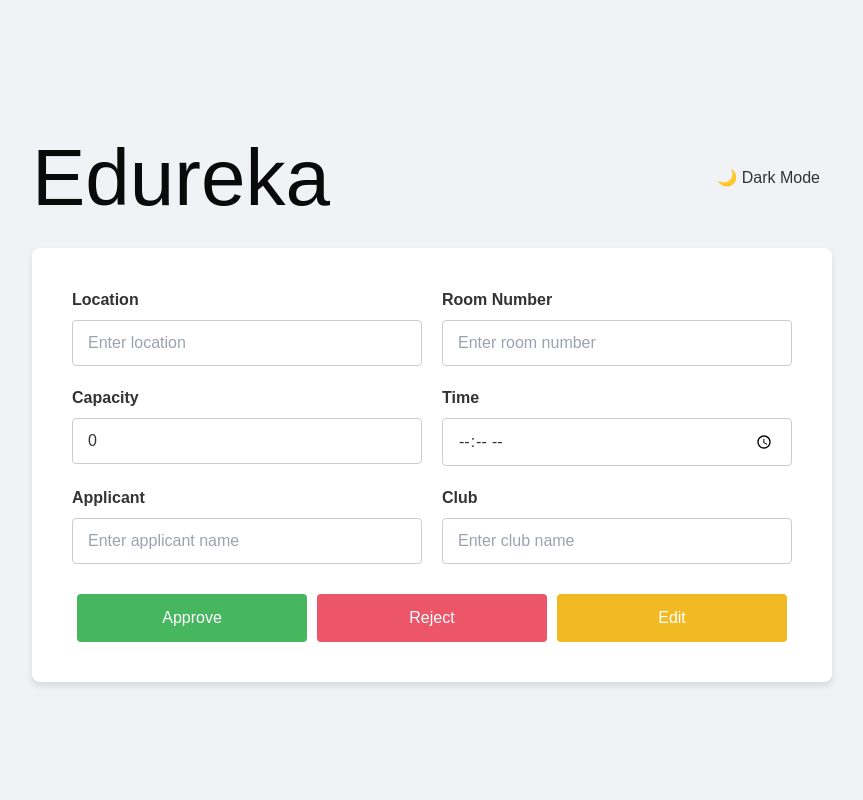
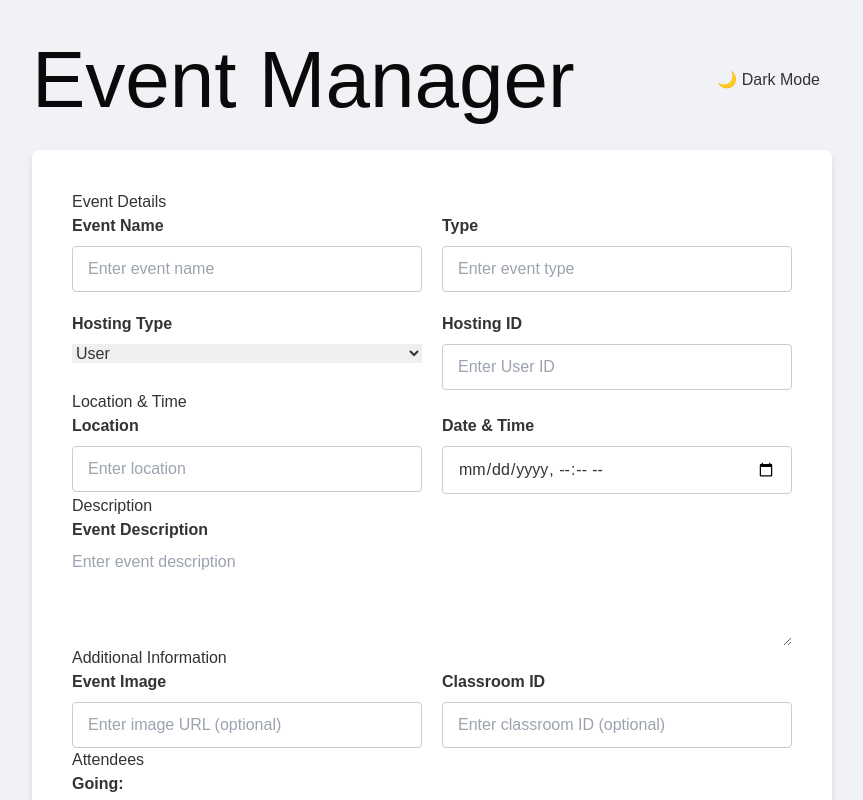
Before and after one commit to EdurekaRPI/front-end, a Next.js app: page / in a window 1280 px wide. Shown: the top 800 px of the page, without its empty margins (208-1071 px from the left). Built offline with nearby package versions, Linux system fonts and the light colour scheme.

Commit message:
re arrange main page based on data model

```diff
--- a/src/app/page.tsx
+++ b/src/app/page.tsx
@@ -3,25 +3,32 @@ import { useState, useEffect, ChangeEvent } from 'react';
 import styles from './page.module.css';
 
 interface FormData {
+  name: string;
+  type: string;
+  hostingType: 'User' | 'Club';
+  hostingId: string;
   location: string;
-  roomNumber: string;
-  capacity: number;
-  time: string;
-  applicant: string;
-  club: string;
+  date: string; // ISO string for date
+  description: string;
+  image?: string;
+  classroomId?: string;
 }
 
-export default function HomePage() {
+export default function EventPage() {
   const [formData, setFormData] = useState<FormData>({
+    name: '',
+    type: '',
+    hostingType: 'User',
+    hostingId: '',
     location: '',
-    roomNumber: '',
-    capacity: 0,
-    time: '',
-    applicant: '',
-    club: '',
+    date: '',
+    description: '',
+    image: '',
+    classroomId: '',
   });
 
   const [isDarkMode, setIsDarkMode] = useState<boolean>(false);
+  const [goingList, setGoingList] = useState<string[]>([]); // Assuming list of user names or IDs
 
   useEffect(() => {
     const savedTheme = localStorage.getItem('theme');
@@ -38,7 +45,7 @@ export default function HomePage() {
     }
   }, [isDarkMode]);
 
-  const handleChange = (e: ChangeEvent<HTMLInputElement>) => {
+  const handleChange = (e: ChangeEvent<HTMLInputElement | HTMLSelectElement | HTMLTextAreaElement>) => {
     const { name, value } = e.target;
     setFormData((prevData) => ({
       ...prevData,
@@ -47,18 +54,21 @@ export default function HomePage() {
   };
 
   const handleApprove = () => {
-    //approve logic
+    // Approve logic
     console.log('Approved:', formData);
+    // Add API call to approve the event
   };
 
   const handleReject = () => {
-    //reject logic
+    // Reject logic
     console.log('Rejected:', formData);
+    // Add API call to reject the event
   };
 
   const handleEdit = () => {
-    //edit logic
+    // Edit logic
     console.log('Edit:', formData);
+    // Add API call to edit the event
   };
 
   const toggleDarkMode = () => {
@@ -67,18 +77,82 @@ export default function HomePage() {
 
   return (
       <div className={`${styles.container} ${isDarkMode ? styles.dark : styles.light}`}>
-        {/* header */}
+        {/* Header */}
         <header className={styles.header}>
-          <h1>Edureka</h1>
-          {/* dark mode toggle */}
+          <h1>Event Manager</h1>
+          {/* Dark mode toggle */}
           <button className={styles.toggleButton} onClick={toggleDarkMode}>
             {isDarkMode ? '☀️ Light Mode' : '🌙 Dark Mode'}
           </button>
         </header>
 
-        {/* main */}
+        {/* Main Content */}
         <main className={styles.main}>
           <form className={styles.form} onSubmit={(e) => e.preventDefault()}>
+            <div className={styles.section}>
+              <h2>Event Details</h2>
+              <div className={styles.grid}>
+                {/* Name */}
+                <div className={styles.formGroup}>
+                  <label htmlFor="name">Event Name</label>
+                  <input
+                      type="text"
+                      id="name"
+                      name="name"
+                      placeholder="Enter event name"
+                      value={formData.name}
+                      onChange={handleChange}
+                      required
+                  />
+                </div>
+
+                {/* Type */}
+                <div className={styles.formGroup}>
+                  <label htmlFor="type">Type</label>
+                  <input
+                      type="text"
+                      id="type"
+                      name="type"
+                      placeholder="Enter event type"
+                      value={formData.type}
+                      onChange={handleChange}
+                      required
+                  />
+                </div>
+
+                {/* Hosting Type */}
+                <div className={styles.formGroup}>
+                  <label htmlFor="hostingType">Hosting Type</label>
+                  <select
+                      id="hostingType"
+                      name="hostingType"
+                      value={formData.hostingType}
+                      onChange={handleChange}
+                      required
+                  >
+                    <option value="User">User</option>
+                    <option value="Club">Club</option>
+                  </select>
+                </div>
+
+                {/* Hosting ID */}
+                <div className={styles.formGroup}>
+                  <label htmlFor="hostingId">Hosting ID</label>
+                  <input
+                      type="text"
+                      id="hostingId"
+                      name="hostingId"
+                      placeholder={`Enter ${formData.hostingType} ID`}
+                      value={formData.hostingId}
+                      onChange={handleChange}
+                      required
+                  />
+                </div>
+              </div>
+            </div>
+
+            <div className={styles.section}>
+              <h2>Location & Time</h2>
               <div className={styles.grid}>
                 {/* Location */}
                 <div className={styles.formGroup}>
@@ -90,76 +164,90 @@ export default function HomePage() {
                       placeholder="Enter location"
                       value={formData.location}
                       onChange={handleChange}
+                      required
                   />
                 </div>
 
-              {/* room number */}
+                {/* Date */}
                 <div className={styles.formGroup}>
-                <label htmlFor="roomNumber">Room Number</label>
+                  <label htmlFor="date">Date & Time</label>
                   <input
-                    type="text"
-                    id="roomNumber"
-                    name="roomNumber"
-                    placeholder="Enter room number"
-                    value={formData.roomNumber}
+                      type="datetime-local"
+                      id="date"
+                      name="date"
+                      value={formData.date}
+                      onChange={handleChange}
+                      required
+                  />
+                </div>
+              </div>
+            </div>
+
+            <div className={styles.section}>
+              <h2>Description</h2>
+              <div className={styles.formGroup}>
+                <label htmlFor="description">Event Description</label>
+                <textarea
+                    id="description"
+                    name="description"
+                    placeholder="Enter event description"
+                    value={formData.description}
+                    onChange={handleChange}
+                    required
+                    rows={4}
+                ></textarea>
+              </div>
+            </div>
+
+            <div className={styles.section}>
+              <h2>Additional Information</h2>
+              <div className={styles.grid}>
+                {/* Image */}
+                <div className={styles.formGroup}>
+                  <label htmlFor="image">Event Image</label>
+                  <input
+                      type="url"
+                      id="image"
+                      name="image"
+                      placeholder="Enter image URL (optional)"
+                      value={formData.image}
                       onChange={handleChange}
                   />
                 </div>
 
-              {/* capacity */}
+                {/* Classroom ID */}
                 <div className={styles.formGroup}>
-                <label htmlFor="capacity">Capacity</label>
-                <input
-                    type="number"
-                    id="capacity"
-                    name="capacity"
-                    placeholder="Enter capacity"
-                    value={formData.capacity}
-                    onChange={handleChange}
-                    min={0}
-                />
-              </div>
-
-              {/* time */}
-              <div className={styles.formGroup}>
-                <label htmlFor="time">Time</label>
-                <input
-                    type="time"
-                    id="time"
-                    name="time"
-                    value={formData.time}
-                    onChange={handleChange}
-                />
-              </div>
-
-              {/* applicant */}
-              <div className={styles.formGroup}>
-                <label htmlFor="applicant">Applicant</label>
+                  <label htmlFor="classroomId">Classroom ID</label>
                   <input
                       type="text"
-                    id="applicant"
-                    name="applicant"
-                    placeholder="Enter applicant name"
-                    value={formData.applicant}
-                    onChange={handleChange}
-                />
-              </div>
-
-              {/* club */}
-              <div className={styles.formGroup}>
-                <label htmlFor="club">Club</label>
-                <input
-                    type="text"
-                    id="club"
-                    name="club"
-                    placeholder="Enter club name"
-                    value={formData.club}
+                      id="classroomId"
+                      name="classroomId"
+                      placeholder="Enter classroom ID (optional)"
+                      value={formData.classroomId}
                       onChange={handleChange}
                   />
                 </div>
               </div>
+            </div>
 
-            {/* buttons */}
+            {/* Going List */}
+            <div className={styles.section}>
+              <h2>Attendees</h2>
+              <div className={styles.formGroup}>
+                <label>Going:</label>
+                {goingList.length > 0 ? (
+                    <ul>
+                      {goingList.map((user, index) => (
+                          <li key={index}>{user}</li>
+                      ))}
+                    </ul>
+                ) : (
+                    <p>No attendees yet.</p>
+                )}
+              </div>
+            </div>
+
+            {/* Action Buttons */}
             <div className={styles.buttonGroup}>
               <button
                   type="button"
```
Lines whose indentation alone changed are shown as unchanged.
